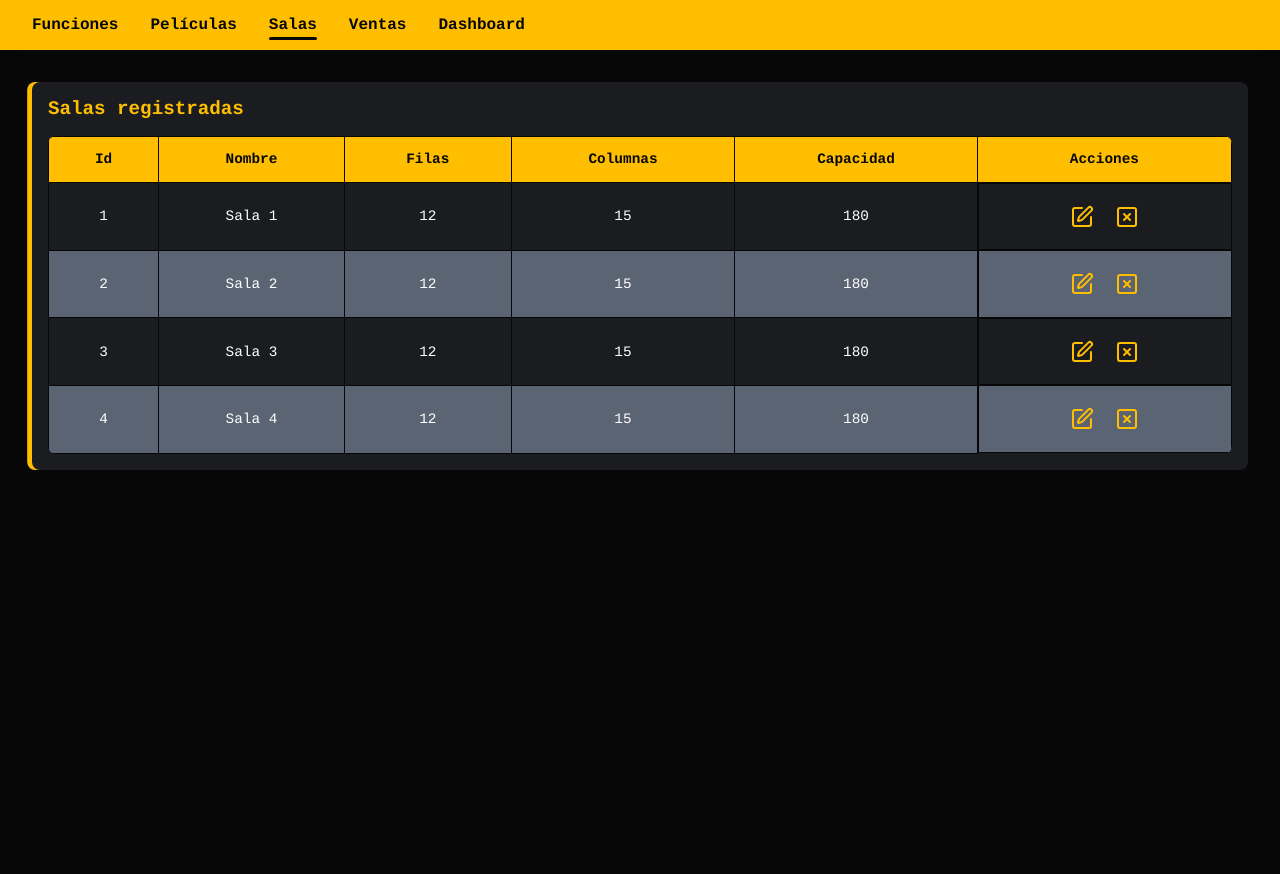
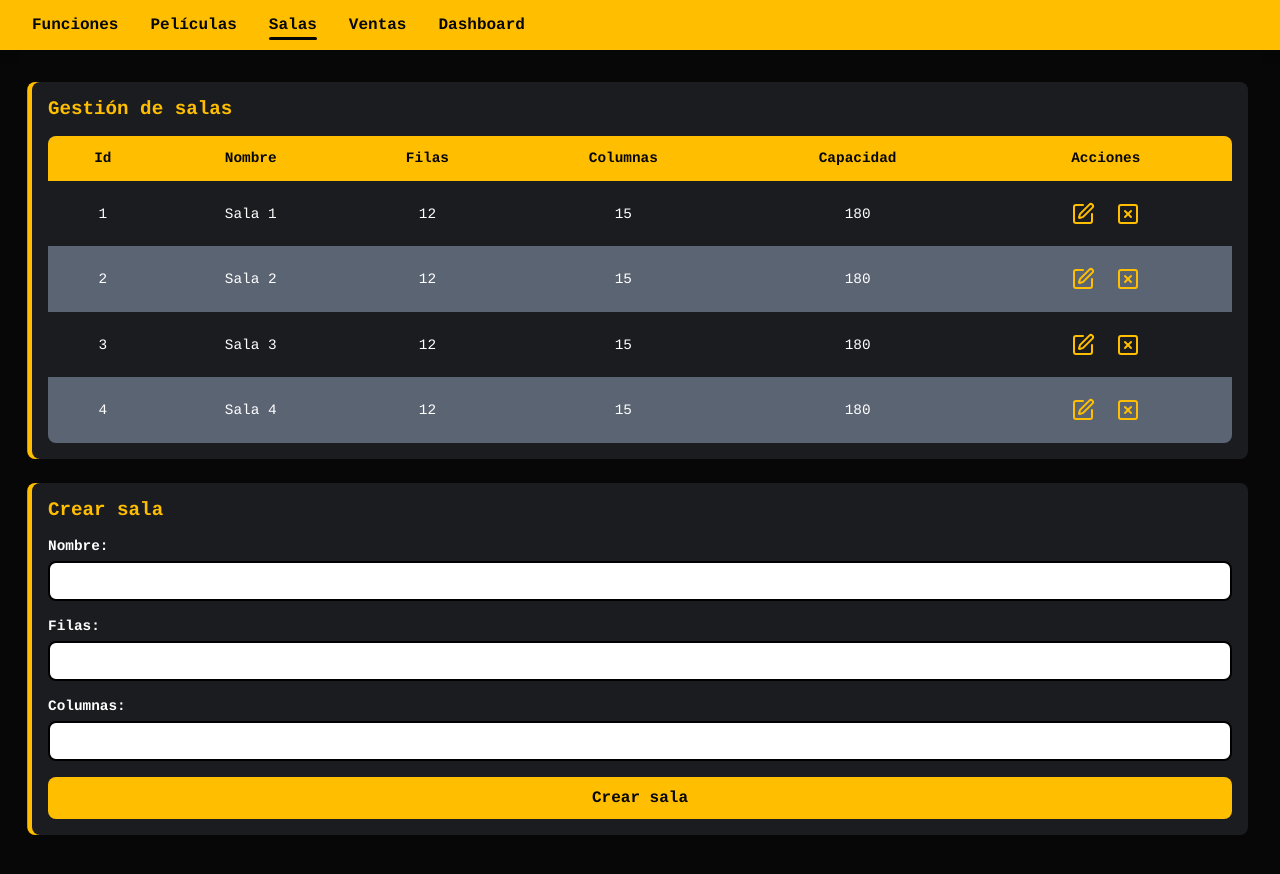
Before and after one commit to JavierCastill04/sg-cine, a Next.js app: page /salas in a window 1280 px wide. Shown: the top 874 px of the page. Before the commit the page ends 800 px from the top, so only its background shows below. Built offline with nearby package versions, Linux system fonts and the light colour scheme.

Commit message:
Añadir formulario para CRUD de asientos

```diff
--- a/src/app/globals.css
+++ b/src/app/globals.css
@@ -40,6 +40,7 @@ a {
   text-decoration: none;
 }
 
+label,
 button,
 input,
 textarea,
--- a/src/app/salas/page.tsx
+++ b/src/app/salas/page.tsx
@@ -1,8 +1,18 @@
-import SalaCard from "@/features/salas/SalaCard"
+"use client"
+
+import { useState } from "react";
+import SalaGrid from "@/features/salas/SalaGrid";
+import SalaForm from "@/features/salas/SalaForm";
+import { Sala } from "@/types/Sala";
+
 export default function Home() {
+
+  const [salaEditando, setSalaEditando] = useState<Sala | null>(null);
+
   return (
     <main className="home-container">
-      <SalaCard/>
+      <SalaGrid editarSala={setSalaEditando}/>
+      <SalaForm salaEditando={salaEditando} cancelarEdicion={()=> setSalaEditando(null)}/>
     </main>
   );
 }
--- a/src/features/salas/SalaCard.tsx
+++ /dev/null
@@ -1,11 +0,0 @@
-"use client";
-import styles from "@/features/salas/salas.module.css"
-import SalaGrid from "@/features/salas/SalaGrid"
-export default function ProductGrid() {
-    return (
-        <div className={styles.salasCard}>
-            <h1 className={styles.titleCard}>Salas registradas</h1>
-            <SalaGrid/>
-        </div>
-    );
-}
--- a/src/features/salas/SalaForm.tsx
+++ b/src/features/salas/SalaForm.tsx
@@ -0,0 +1,126 @@
+"use client";
+import { useState, useEffect, use } from "react";
+import { TriangleAlert } from "lucide-react";
+import styles from "@/features/salas/salas.module.css";
+import { Sala } from "@/types/Sala";
+import { useAppDispatch, useAppSelector } from "@/redux/hooks";
+import { addSala, updateSala } from "@/redux/slices/salaSlice";
+import { Campo, FormData, FormErrors, validarCampo } from "@/features/salas/validarSala";
+
+const initialData: FormData = { nombre: "", filas: "", columnas: "" };
+const initialErrors: FormErrors = { nombre: "", filas: "", columnas: "" };
+
+interface SalaFormProps {
+    salaEditando: Sala | null;
+    cancelarEdicion: () => void;
+}
+
+export default function RegisterForm({ salaEditando, cancelarEdicion }: SalaFormProps) {
+    const dispatch = useAppDispatch();
+    const [formData, setFormData] = useState<FormData>(initialData);
+    const [errores, setErrores] = useState<FormErrors>(initialErrors);
+    const [exito, setExito] = useState<boolean>(false);
+    const salas = useAppSelector(state => state.sala);
+    useEffect(() => {
+        if (salaEditando) {
+            setFormData({
+                nombre: salaEditando.nombre,
+                filas: String(salaEditando.capacidad.filas),
+                columnas: String(salaEditando.capacidad.columnas)
+            });
+        } else {
+            setFormData(initialData);
+            setErrores(initialErrors);
+        }
+    }, [salaEditando]);
+
+    const handleChange = (campo: Campo, valor: string): void => {
+        const nuevoFormData: FormData = { ...formData, [campo]: valor };
+        setFormData(nuevoFormData);
+        setErrores(prev => ({ ...prev, [campo]: validarCampo(campo, valor, nuevoFormData, salas, salaEditando) }));
+    };
+
+    const handleSubmit = (): void => {
+
+        const nuevosErrores: FormErrors = {
+            nombre: validarCampo("nombre", formData.nombre, formData, salas, salaEditando),
+            filas: validarCampo("filas", formData.filas, formData, salas, salaEditando),
+            columnas: validarCampo("columnas", formData.columnas, formData, salas, salaEditando)
+        };
+
+        setErrores(nuevosErrores);
+        if (Object.values(nuevosErrores).every(e => e === "")) {
+            if (salaEditando) {
+                dispatch(
+                    updateSala({
+                        id: salaEditando.id,
+                        nombre: formData.nombre,
+                        capacidad: {
+                            filas: Number(formData.filas),
+                            columnas: Number(formData.columnas)
+                        },
+                        asientos: salaEditando.asientos
+                    })
+                );
+                cancelarEdicion();
+            }
+            else {
+                dispatch(
+                    addSala({
+                        nombre: formData.nombre,
+                        capacidad: {
+                            filas: Number(formData.filas),
+                            columnas: Number(formData.columnas)
+                        }
+                    })
+                );
+                setFormData(initialData);
+                setErrores(initialErrors);
+            }
+        }
+    };
+
+    const obtenerEstado = (campo: Campo) => {
+        if (errores[campo]) return styles.inputError;
+        if (formData[campo]) return styles.inputSuccess;
+        return "";
+    };
+
+    return (
+        <div className={styles.salasCard}>
+            <h2 className={styles.titleCard}>
+                {salaEditando ? "Editar sala" : "Crear sala"}
+            </h2>
+
+            {(["nombre", "filas", "columnas"] as Campo[]).map((campo) => (
+                <div className={styles.formCampo} key={campo}>
+                    <label className={styles.formLabel}>
+                        {{
+                            nombre: "Nombre:",
+                            filas: "Filas:",
+                            columnas: "Columnas:"
+                        }[campo]}
+                    </label>
+
+                    <input
+                        type={campo === "nombre" ? "text" : "number"}
+                        className={`${styles.formInput} ${obtenerEstado(campo)}`}
+                        value={formData[campo]}
+                        onChange={(e) => handleChange(campo, e.target.value)}
+                    />
+
+                    {errores[campo] && (
+                        <p className={styles.error}>
+                            <TriangleAlert size={14} />
+                            {errores[campo]}
+                        </p>
+                    )}
+                </div>
+            ))}
+
+            <button className={styles.btnFormulario} onClick={handleSubmit}>
+                {salaEditando ? "Guardar cambios" : "Crear sala"}
+            </button>
+        </div >
+    );
+}
--- a/src/features/salas/SalaGrid.tsx
+++ b/src/features/salas/SalaGrid.tsx
@@ -1,15 +1,23 @@
 "use client";
 
-import { salasData } from "@/data/salasData";
-import { useAppDispatch } from "@/redux/hooks";
+import { removeSala} from "@/redux/slices/salaSlice"
+import { useAppDispatch, useAppSelector } from "@/redux/hooks";
 import { SquarePen, SquareX } from "lucide-react";
+import { Sala } from "@/types/Sala";
 
 import styles from "@/features/salas/salas.module.css"
 
-export default function ProductGrid() {
+interface Props {
+    editarSala: ( sala: Sala) => void;
+}
+
+export default function SalaGrid({editarSala}: Props) {
     const dispatch = useAppDispatch();
+    const salas = useAppSelector((state)=>state.sala);
 
     return (
+        <div className={styles.salasCard}>
+            <h1 className ={styles.titleCard}>Gestión de salas</h1>
         <div className="tableContainer">
             <table className={styles.salasTable}>
                 <thead>
@@ -24,7 +32,7 @@ export default function ProductGrid() {
                 </thead>
 
                 <tbody>
-                    {salasData.map((sala) => (
+                    {salas.map((sala) => (
                         <tr key={sala.id}>
                             <td>{sala.id}</td>
                             <td>{sala.nombre}</td>
@@ -32,13 +40,14 @@ export default function ProductGrid() {
                             <td>{sala.capacidad.columnas}</td>
                             <td>{sala.capacidad.filas * sala.capacidad.columnas}</td>
                             <td className={styles.actions}>
-                                <button className={styles.iconButton}><SquarePen /></button>
-                                <button className={styles.iconButton}><SquareX /></button>
+                                <button className={styles.iconButton} onClick={()=> editarSala(sala)} ><SquarePen /></button>
+                                <button className={styles.iconButton} onClick={()=> dispatch(removeSala(sala.id))}><SquareX /></button>
                             </td>
                         </tr>
                     ))}
                 </tbody>
             </table>
+            </div>
         </div>
     );
 }
--- a/src/features/salas/salas.module.css
+++ b/src/features/salas/salas.module.css
@@ -3,6 +3,14 @@
     color: var(--color-enfasis);
     margin-bottom: 1rem;
 }
+
+.msg {
+    font-size: 1rem;
+    color: var(--color-superficie);
+    text-align: center;
+}
+
+/*Tabla*/
 
 .salasTable {
     width: max-content;
@@ -22,7 +30,6 @@
     padding: 0.9rem 1rem;
     text-align: center;
     font-size: 0.9rem;
-    border: 0.1px solid var(--color-fondo);
 }
 
 .salasTable th {
@@ -50,7 +57,8 @@
     background-color: var(--color-secundario);
     padding: 1rem;
     border-radius: 8px;
-    box-shadow: -0.3rem  0 var(--color-enfasis);
+    box-shadow: -0.3rem 0 var(--color-enfasis);
+    margin-bottom: 1.5rem;
 }
 
 .iconButton {
@@ -59,7 +67,7 @@
     justify-content: center;
     padding: 0.4rem;
     background: transparent;
-    color:var(--color-enfasis);
+    color: var(--color-enfasis);
     border: none;
     cursor: pointer;
     border-radius: 6px;
@@ -69,3 +77,60 @@
 .iconButton:hover {
     background-color: var(--color-fondo);
 }
+
+/*Form*/
+.formCampo {
+    margin-bottom: 1rem;
+}
+
+.formLabel {
+    font-weight: 600;
+    font-size: 0.9rem;
+    color: var(--color-superficie)
+}
+
+.formInput {
+    width: 100%;
+    padding: 10px 14px;
+    border-radius: 8px;
+    outline: none;
+    border: 2px solid;
+    font-size: 0.9rem;
+    box-sizing: border-box;
+    margin-top: 6px;
+}
+
+.input {
+    border: 2px solid #e2e8f0;
+}
+
+.inputError {
+    border-color: #c0392b;
+}
+
+.inputSuccess {
+    border-color: #00a651;
+}
+
+.error {
+    display: flex;
+    align-items: center;
+    gap: 0.5rem;
+    color: #c0392b;
+    font-size: .78rem;
+    margin-top: 4px;
+    font-weight: 600;
+}
+
+/*Botones*/
+.btnFormulario {
+    width: 100%;
+    padding: 12px;
+    background: var(--color-enfasis);
+    color: var(--color-texto);
+    border: none;
+    border-radius: 8px;
+    font-size: 1rem;
+    font-weight: 700;
+    cursor: pointer;
+}
--- /dev/null
+++ b/src/features/salas/validarSala.ts
@@ -0,0 +1,44 @@
+import { Sala } from "@/types/Sala";
+export type Campo = "nombre" | "filas" | "columnas";
+export type FormData = Record<Campo, string>;
+export type FormErrors = Record<Campo, string>;
+
+export function validarCampo(
+    campo: Campo,
+    valor: string,
+    formData: FormData,
+    salas: Sala[],
+    salaEditando: Sala | null
+): string {
+
+    const nombreExiste = salas.some(sala =>sala.nombre === valor && sala.id !== salaEditando?.id);
+    switch (campo) {
+        case "nombre":
+            if (!valor.trim())
+                return "El nombre de la sala es obligatorio";
+            if (!/^Sala \d+$/.test(valor))
+                return 'El formato debe ser "Sala #"';
+            if (valor.trim().length < 6)
+                return "Mínimo 6 caracteres";
+            if (nombreExiste)
+                return "Ya existe una sala con ese nombre";
+            return "";
+
+        case "filas":
+            if (!valor.trim())
+                return "La cantidad de filas es obligatoria";
+            if (!/^[1-9]\d*$/.test(valor))
+                return "Cantidad inválida";
+            return "";
+
+        case "columnas":
+            if (!valor.trim())
+                return "La cantidad de columnas es obligatoria";
+            if (!/^[1-9]\d*$/.test(valor))
+                return "Cantidad inválida";
+            return "";
+
+        default:
+            return "";
+    }
+}
```
Also changed, not shown: src/redux/slices/salaSlice.ts (+3 -4 lines).
